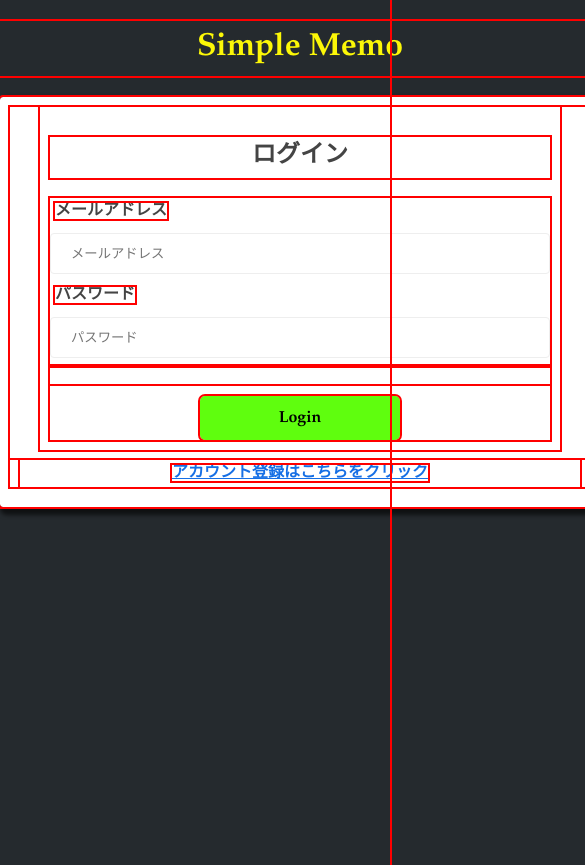
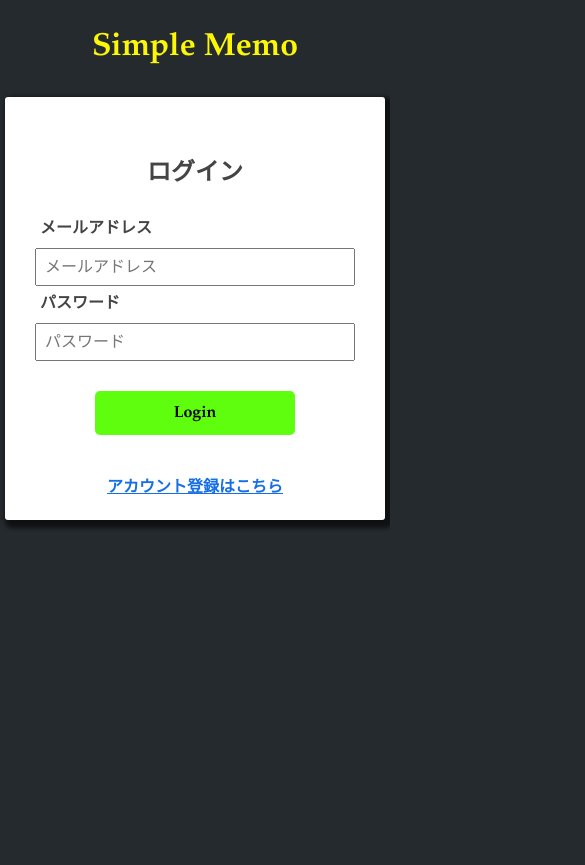
Before and after one commit to Makoto335/memo-vue, a Vue app: page / in a window 390 px wide. Shown: the whole page, 585 px wide, since content can reach past the window. Built offline with nearby package versions, Linux system fonts and the light colour scheme; no server answers.

Commit message:
Improve responsive design

```diff
--- a/src/assets/main.scss
+++ b/src/assets/main.scss
@@ -1,7 +1,6 @@
-* {
-  outline: 2px red solid;
-  // box-sizing: border-box;
-}
+// * {
+  // outline: 2px red solid;
+// }
 html {
   box-sizing: border-box;
   -ms-overflow-style: none;
--- a/src/components/LoginForm.vue
+++ b/src/components/LoginForm.vue
@@ -51,23 +51,29 @@ export default {
 
 <style scoped lang="scss">
 .LoginForm {
-  width: 500px;
+  width: 100%;
   margin: 0 auto;
-  padding: 10px;
+  padding: 30px;
+  box-sizing: border-box;
+  form {
+    width: 100%;
+    margin: 0 auto;
+    label {
+      display: block;
+    }
+  }
   h2 {
     text-align: center;
   }
   label {
-    margin-left: 5px;
+    margin: 5px 0 5px 5px;
     font-weight: bold;
   }
   input {
+    font-size: 1rem;
+    display: block;
     width: 100%;
-    padding: 12px 20px;
-    margin: 8px auto;
-    border-radius: 4px;
-    border: 1px solid #eee;
-    outline: none;
+    padding: 0.5rem;
     box-sizing: border-box;
   }
   button {
--- a/src/components/MemoForm.vue
+++ b/src/components/MemoForm.vue
@@ -112,14 +112,16 @@ export default {
     textarea {
       width: 100%;
       display: block;
-      padding: 0.5rem 0;
+      padding: 0.5rem;
+      box-sizing: border-box;
       height: 80px;
     }
   }
   &_Title {
     display: block;
     width: 99.5%;
-    padding: 0.5rem 0;
+    padding: 0.5rem;
+    box-sizing: border-box;
   }
   ._disabled {
     background: grey;
--- a/src/components/NavBar.vue
+++ b/src/components/NavBar.vue
@@ -126,9 +126,4 @@ export default {
     margin: 0;
   }
 }
-@media screen and (max-width: 900px) {
-  .NavBar {
-
-  }
-}
 </style>
--- a/src/components/SignupForm.vue
+++ b/src/components/SignupForm.vue
@@ -233,10 +233,10 @@ export default {
 
 <style scoped lang="scss">
 .SignupForm {
-  color: black;
-  width: 500px;
+  width: 100%;
   margin: 0 auto;
-  padding: 10px;
+  padding: 20px;
+  box-sizing: border-box;
   h2 {
     text-align: center;
   }
@@ -247,7 +247,7 @@ export default {
   &_TextInput {
     input {
       width: 100%;
-      padding: 12px 20px;
+      padding: 0.5rem;
       margin: 0 0 8px 0;
       border-radius: 4px;
       border: 1px solid #eee;
--- a/src/components/modules/EditForm.vue
+++ b/src/components/modules/EditForm.vue
@@ -122,14 +122,14 @@ export default {
     border: 1px solid #333;
   }
   form {
-    width: 700px;
+    width: 100%;
+    margin: 0 auto;
     label {
       display: block;
     }
     textarea {
       display: block;
-      padding: 0.5rem 1rem 0.5rem 1rem;
-      width: 100%;
+      padding: 0.5rem 0;
       height: 450px;
     }
   }
@@ -141,13 +141,13 @@ export default {
     font-size: 1.5rem;
     display: block;
     width: 100%;
-    padding: 0.5rem 1rem 0.5rem 1rem;
+    padding: 0.5rem 0;
   }
   &_Content {
     font-size: 1rem;
     display: block;
     width: 100%;
-    padding: 0.5rem 1rem 0.5rem 1rem;
+    padding: 0.5rem 0;
   }
   &_BtnWrapper {
     margin: 20px auto 0 auto;
@@ -169,4 +169,24 @@ export default {
     background: grey;
   }
 }
+@media screen and (max-width: 800px) {
+  .EditForm {
+    &_Wrapper {
+      width: 500px;
+    }
+  }
+}
+@media screen and (max-width: 500px) {
+  .EditForm {
+    &_Wrapper {
+      width: 380px;
+    }
+    &_Title {
+      font-size: 1.5rem;
+      display: block;
+      width: 100%;
+      padding: 0.5rem 0;
+    }
+  }
+}
 </style>
--- a/src/components/modules/UpdateAvatar.vue
+++ b/src/components/modules/UpdateAvatar.vue
@@ -119,7 +119,7 @@ export default {
     left: 50%;
     flex-direction: column;
     transform: translate(-50%, -50%);
-    width: 500px;
+    width: 400px;
     height: 500px;
     padding: 32px;
     box-sizing: border-box;
--- a/src/views/MemoRoom.vue
+++ b/src/views/MemoRoom.vue
@@ -296,21 +296,14 @@ export default {
 }
 @media screen and (max-width: 900px) {
   .MemoRoom {
-    // width: 350px;
     &_Grid {
       grid-template-columns: repeat(1, minmax(300px, 1fr));
-
-    }
-    &_Memos{
-
     }
   }
 }
-@media screen and (max-width: 425px) {
+@media screen and (max-width: 400px) {
   .MemoRoom {
-    // width: 350px;
-
-    &_Memos{
+    &_Memos {
       width: 300px;
     }
   }
--- a/src/views/WelcomePage.vue
+++ b/src/views/WelcomePage.vue
@@ -10,7 +10,7 @@
           <div class="WelcomePage_Text">
             <p class="WelcomePage_ChangeForm">
               <span @click="showSignUpForm = false"
-                >ログインはこちらをクリック</span
+                >ログイン</span
               >
             </p>
           </div>
@@ -20,7 +20,7 @@
           <div class="WelcomePage_Text">
             <p class="WelcomePage_ChangeForm">
               <span @click="showSignUpForm = true"
-                >アカウント登録はこちらをクリック</span
+                >アカウント登録はこちら</span
               >
             </p>
           </div>
@@ -51,7 +51,7 @@ export default {
 
 <style scoped lang="scss">
 .WelcomePage {
-  min-width: 350px;
+  margin: 0 auto;
   span {
     font-weight: bold;
     text-decoration: underline;
@@ -63,6 +63,7 @@ export default {
     margin: 20px auto;
   }
   &_Title {
+    width: 100%;
     text-align: center;
     h1 {
       color: #fcf707;
@@ -73,7 +74,7 @@ export default {
     border-radius: 3px;
     box-shadow: 4px 4px 4px 4px rgba(0, 0, 0, 0.6);
     background: white;
-    padding: 10px;
+    padding: 0.5rem 0;
   }
   &_Text {
     text-align: center;
@@ -83,4 +84,11 @@ export default {
     margin: 10px;
   }
 }
+@media screen and (max-width: 600px) {
+  .WelcomePage {
+    &_Wrapper {
+      width: 380px;
+    }
+  }
+}
 </style>
```
